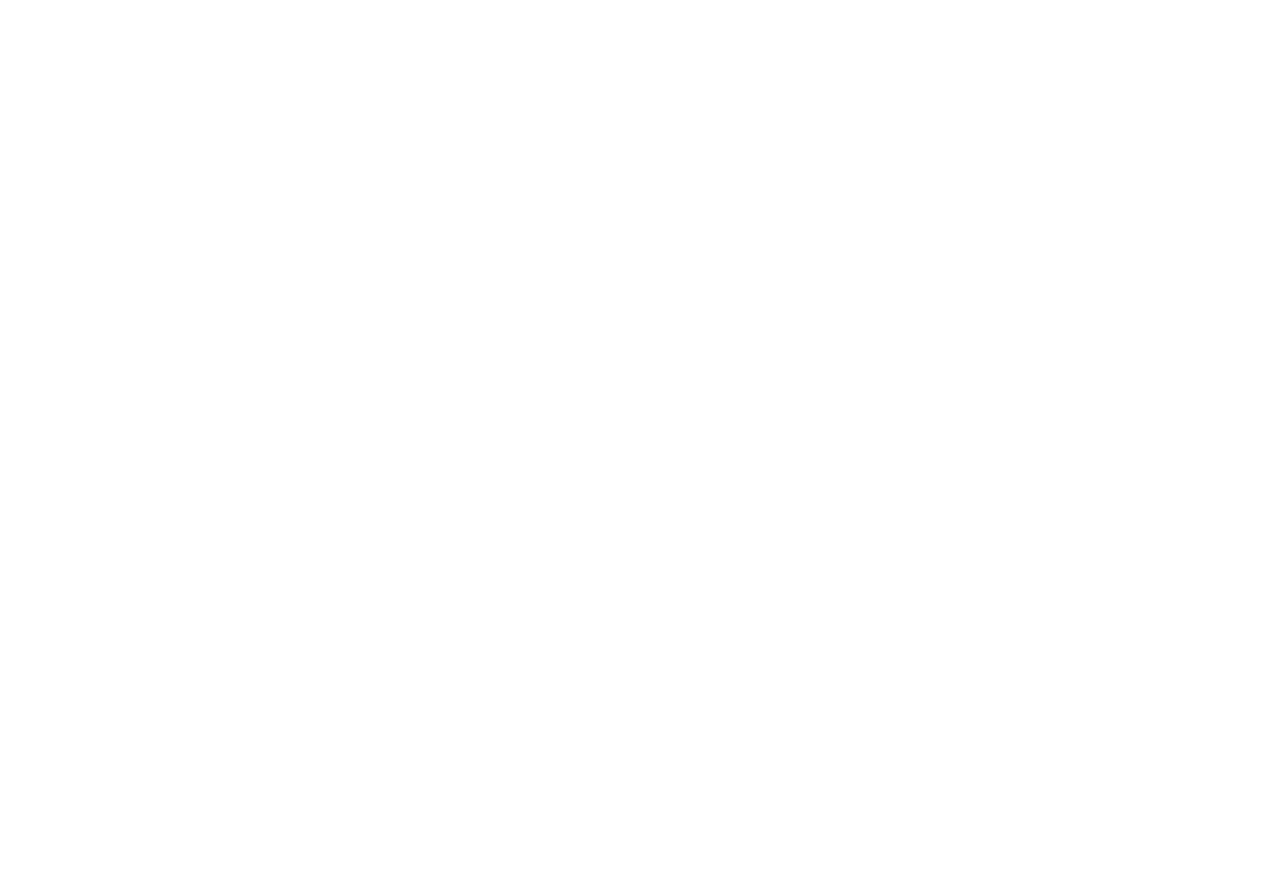
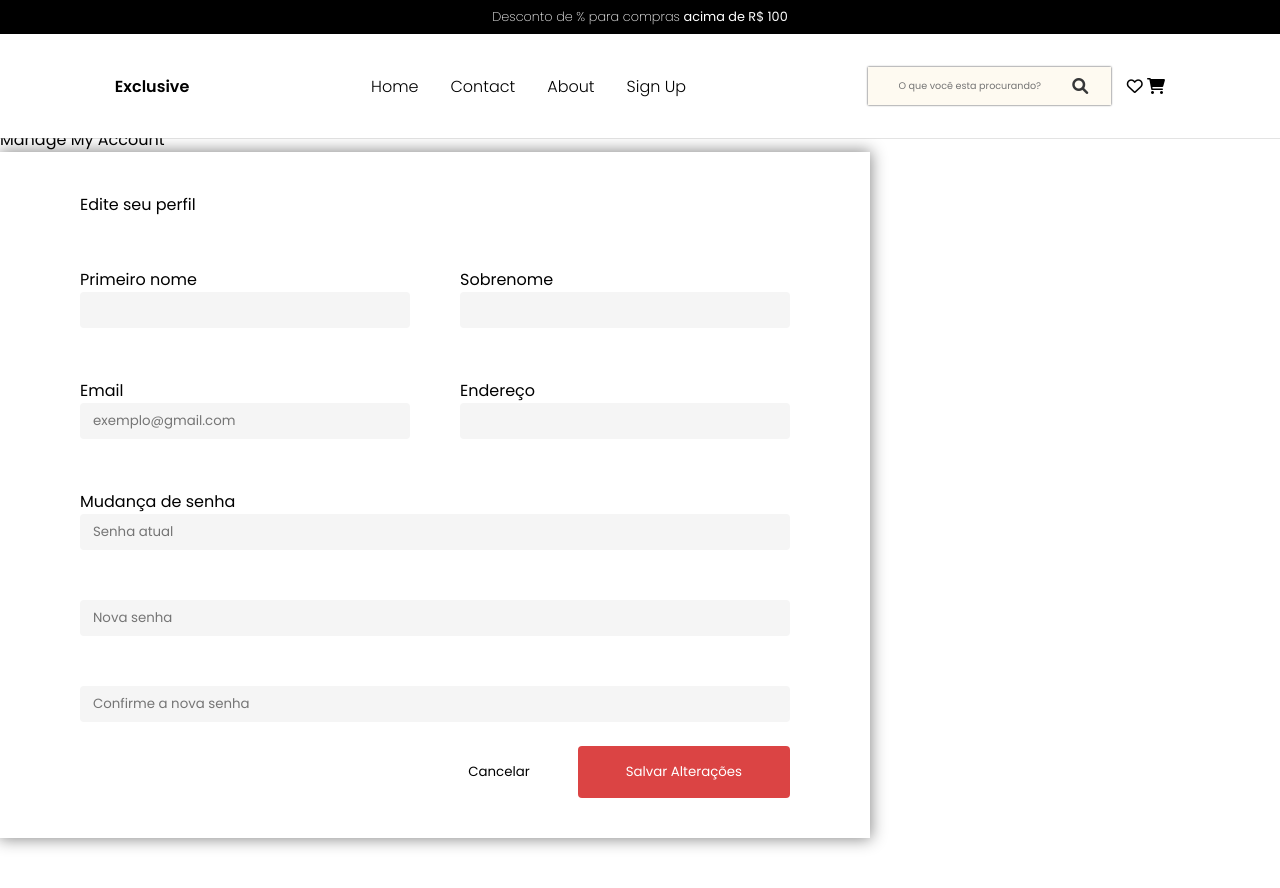
Before and after one commit to EnderJGV/Simple-E-commerce-Template, a plain HTML site: page frontend/public/account.html in a window 1280 px wide. Before the commit the page ends 800 px from the top, so only its background shows below. Drawn offline with Linux system fonts and the light colour scheme.

Commit message:
Aplicando estilos no formulário edite seu perfil

```diff
--- a/backend/server.js
+++ b/backend/server.js
@@ -99,6 +99,10 @@ app.post('/user/register', async (req, res) => {
 
 app.get('/login', async (req, res) => {
     res.status(200).sendFile(path.join(__dirname, '../frontend/public/login.html'));
+})
+
+app.get('/user/profile', async(req, res) => {
+    res.status(200).sendFile(path.join(__dirname, '../frontend/public/account.html'));
 })
 // Admin
 app.get('/admin', (req,res) => {
--- a/frontend/public/account.html
+++ b/frontend/public/account.html
@@ -0,0 +1,109 @@
+<!DOCTYPE html>
+<html lang="en">
+<head>
+    <meta charset="UTF-8">
+    <meta name="viewport" content="width=device-width, initial-scale=1.0">
+    <title>Projeto JS - Leila</title>
+    <!-- ICON SITE -->
+    <link rel="shortcut icon" href="main/img/store-front.png" type="image/x-icon">
+    <!-- CSS MAIN -->
+     <link rel="stylesheet" href="/css/main.css">
+
+     <!-- FONT AWESOME -->
+     <link rel="stylesheet" href="https://cdnjs.cloudflare.com/ajax/libs/font-awesome/6.0.0-beta3/css/all.min.css">
+</head>
+<body style="height: 100vh;">
+    <header>
+        <div class="text_desconto">
+            <p>Desconto de % para compras <span>acima de R$ 100</span></p>
+        </div>
+        <div class="header_content">
+            <span>Exclusive</span>
+            <ul>
+                <li>Home</li>
+                <li>Contact</li>
+                <li>About</li>
+                <li>Sign Up</li>
+            </ul>
+            <div class="search_store_itens">
+                <div class="search">
+                    <input type="text" name="" id="" placeholder="O que você esta procurando?"/>
+                    <i class="fa-solid fa-magnifying-glass"></i>
+                </div>
+                <div class="store_itens">
+                    <i class="fa-regular fa-heart"></i>
+                    <i class="fa-solid fa-cart-shopping"></i>
+                </div>
+            </div>
+        </div>
+    </header>
+
+    <div class="container .profile">
+
+        <div class="containerMenu">
+            <span class="textMenuTitle">
+                Manage My Account
+            </span>
+        </div>
+
+        <div class="containerForm">
+            <form>
+
+                <span style="grid-column:1 /span 2">Edite seu perfil</span>
+
+
+                <div style="grid-column: 1 /span 2" class="container-input">
+                    <label for="firstName">Primeiro nome</label>
+                    <input name="firstName" type="text">
+                </div>
+
+
+                <div style="grid-column: 3 /span 2" class="container-input">
+                    <label for="lastName">Sobrenome</label>
+                    <input name="lastName" type="text">
+                </div>
+
+                <div style="grid-column: 1 /span 2" class="container-input">
+                    <label for="email">Email</label>
+                    <input name="email" type="text" placeholder="exemplo@gmail.com">
+                </div>
+
+                <div style="grid-column: 3 /span 2" class="container-input">
+                    <label for="adress">Endereço</label>
+                    <input name="adress" type="text">
+                </div>
+
+                <div style="grid-column: 1 /span 4" class="container-input">
+                    <label>Mudança de senha</label>
+                    <input name="currentPassword" type="text" placeholder="Senha atual">
+                </div>
+
+                <div style="grid-column: 1 /span 4" class="container-input">
+                    <input name="newPassword" type="text" placeholder="Nova senha">
+                </div>
+
+                <div style="grid-column: 1 /span 4" class="container-input">
+                    <input name="confirmNewPassword" type="text" placeholder="Confirme a nova senha ">
+                </div>
+
+            </form>
+
+            <div style="grid-column: 1 /span 4 " class="container-footer">
+                <button class="button-flat">
+                    Cancelar
+                </button>
+                <button class="button-red">
+                    Salvar Alterações
+                </button>
+
+            </div>
+
+
+        </div>
+
+
+
+
+    </div>
+</body>
+</html>
--- a/frontend/public/css/main.css
+++ b/frontend/public/css/main.css
@@ -45,6 +45,8 @@ header{
     width: 100vw;
     border-bottom: 1px solid #a3a3a34d;
     position: fixed;
+    top: 0px;
+    left: 0px;
 }
 
 .text_desconto{
@@ -149,6 +151,7 @@ header i:active{
     height: 100%;
     width: 100%;
     background-color: var(--primary-white);
+    margin-top: 127px;
 }
 .footer {
     background-color: var(--button-card);
@@ -221,3 +224,49 @@ header i:active{
     padding: 10px 20px;
     border: none;
 }
+
+
+.containerForm {
+    padding:40px 80px ;
+    min-height: 630px ;
+    height: fit-content;
+    width: 870px ;
+    box-shadow: 0px 0px 15px 1px #00000078;
+    form {
+        grid-template-columns: 1fr 1fr 1fr 1fr;
+        display:grid;
+        gap:50px;
+        input{
+            padding: 8px 13px;
+            border:none;
+            background-color: #F5F5F5;
+            border-radius: 4px;
+        }
+    }
+}
+
+.container-input{
+    display:flex;
+    flex-direction:column;
+}
+
+.button-red{
+    background-color:#DB4444;
+    padding: 16px 48px;
+    border:none;
+    border-radius: 4px;
+    color:white;
+}
+
+.button-flat{
+    background-color:transparent;
+    padding: 16px 48px;
+    border:none;
+}
+
+.container-footer{
+    margin-top: 24px ;
+    display:flex;
+    justify-content:right;
+
+}
```
